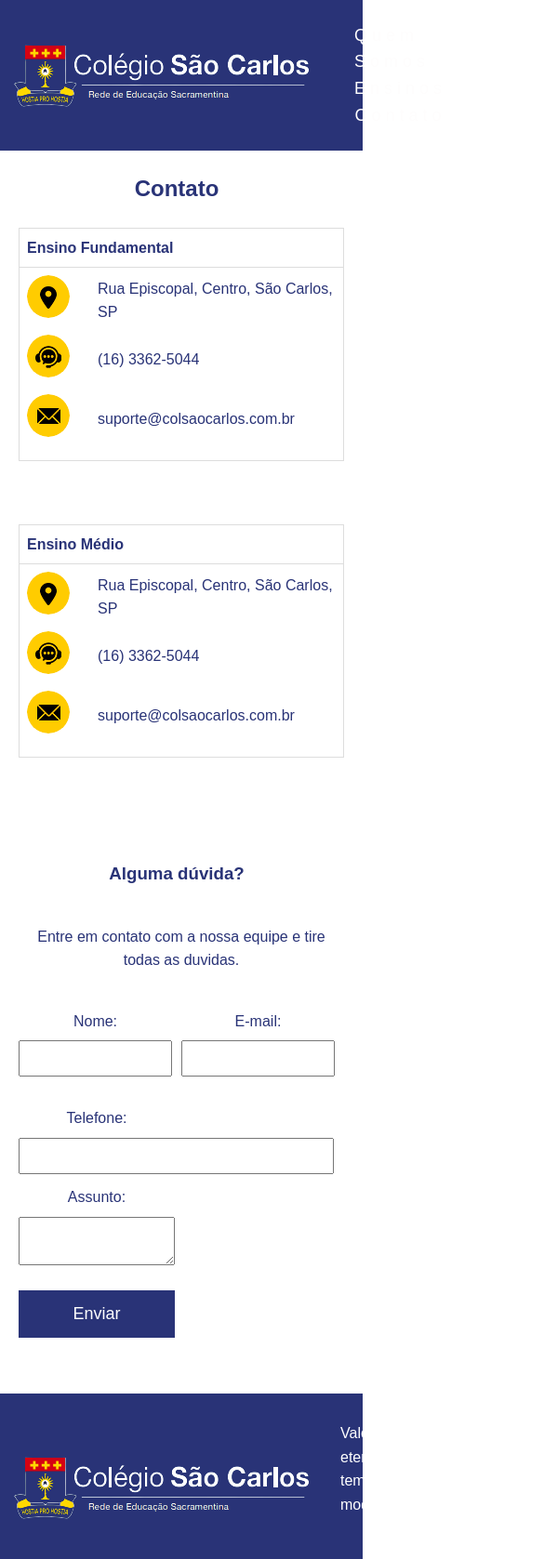
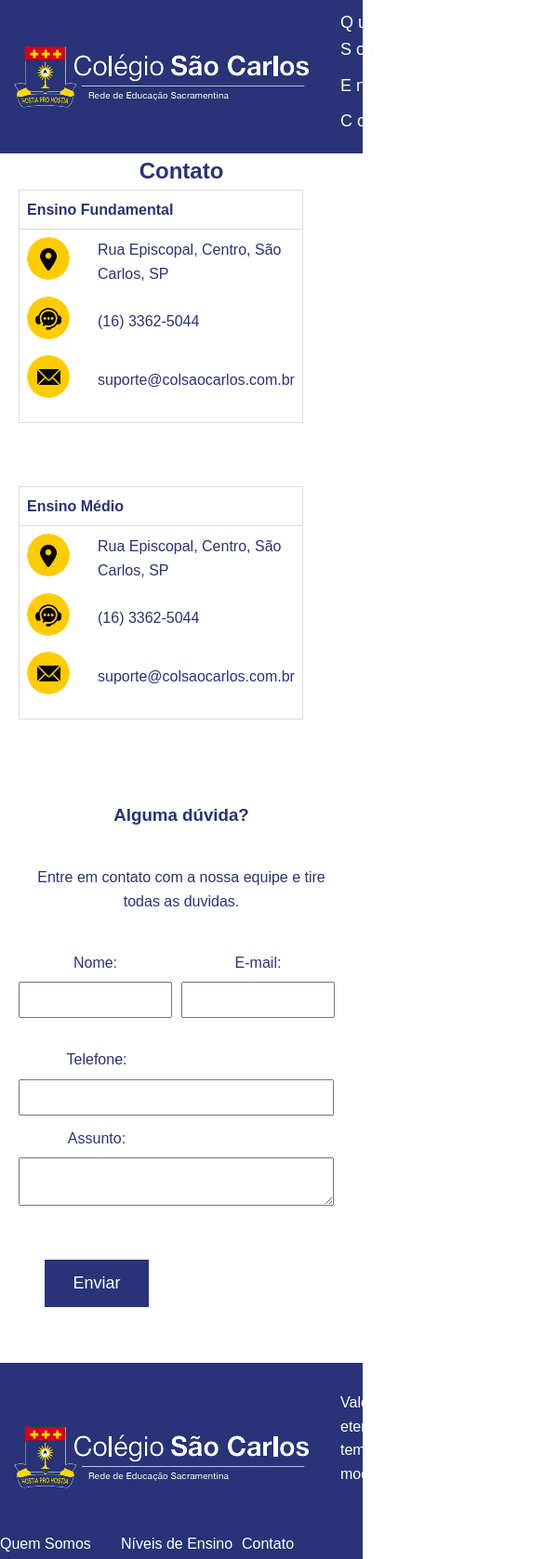
Before and after one commit to Gustavolobosolitario/SC, a plain HTML site: page contato.html in a window 390 px wide. Shown: the top 1677 px of the page at 93% size, 585 px wide, since content can reach past the window. Drawn offline with nearby package versions, Linux system fonts and the light colour scheme; a script that the page names is missing; a web font is replaced by a local one.

Commit message:
Update contato.html

```diff
--- a/contato.html
+++ b/contato.html
@@ -69,12 +69,13 @@ nav {
 .menu li {
     position: relative;
     margin: 0 15px;
-    cursor: pointer; /* Adiciona cursor pointer para indicar que é clicável */
+    cursor: pointer;
     list-style: none;
     display: flex;
-    margin-left: 20; /* Adiciona uma margem esquerda para mover o menu para a esquerda */
+    margin-left: 20px; /* Adiciona uma margem esquerda para mover o menu para a esquerda */
+}
 
-}
+
 
 .menu-item:hover .submenu {
     display: block;
@@ -454,57 +455,39 @@ button:hover {
 
 
 
-/* Responsive Styles */
+/* Common styles for all screen sizes */
+body, h1, h2, h3, p, ul, li {
+    margin: 0;
+    padding: 0;
+}
 
+body {
+    font-family: 'Helvetica Neue Light', sans-serif;
+    font-size: 16px;
+    line-height: 1.6;
+    color: #293377;
+    box-sizing: border-box;
+    background-color: white;
+}
 
-/* Responsive Styles */
-@media screen and (max-width: 768px) {
+/* ... (other styles remain unchanged) */
+
+/* Styles for smaller screens */
+@media only screen and (max-width: 768px) {
     .menu {
-        flex-direction: column;
-        align-items: center;
-        margin-right: 0; /* Adjust the margin-right for mobile */
+        flex-direction: column; /* Stack menu items vertically */
+        margin-right: 0; /* Remove the right margin */
     }
 
-    .menu-item {
-        margin: 10px 0;
+    .menu li {
+        margin: 0;
+        margin-bottom: 10px; /* Add some space between menu items */
     }
 
-    .submenu {
-        top: 0;
-        width: 100%; /* Make the submenu full width for mobile */
-        box-shadow: none; /* Remove box-shadow for mobile */
-    }
-
-    .submenu li {
-        text-align: center; /* Center the text in submenu items */
-    }
-
-    .slick-carousel-container {
-        max-width: 100%;
-    }
-
-    .content-container {
-        max-width: 100%;
-    }
-
-    .contact-section .contact-table {
-        margin-right: 0; /* Adjust the margin for mobile */
-    }
-
-    .form-section #assunto {
-        width: 100%; /* Make the "Assunto" field full width for mobile */
-        margin-bottom: 20px; /* Adjust the margin for mobile */
-    }
-
-    .form-section button {
-        width: 100%; /* Make the button full width for mobile */
-    }
-
-    .icon-item {
-        max-width: 100%; /* Make the icon items full width for mobile */
+    .menu-item:hover .submenu {
+        display: none; /* Hide submenus on small screens initially */
     }
 }
-
 
 
 
@@ -791,5 +774,5 @@ button:hover {
         <!-- Copyright Notice -->
         Todos os direitos reservados @ 2023 Colégio São Carlos. Proteger a propriedade intelectual e garantir a sua segurança online.
     </div>
+    <img src="Sem título3.png" alt="imagem" style="width: 100%; height: auto; max-width: 100%;">
 </footer>
-<img src="Sem título3.png" alt="imagem" style="width: 1500px; height: 300px;">
```
